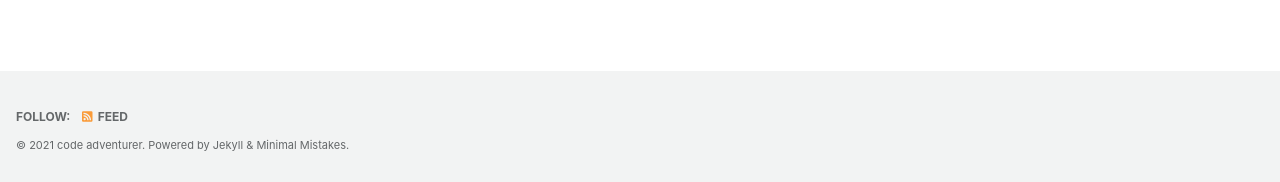
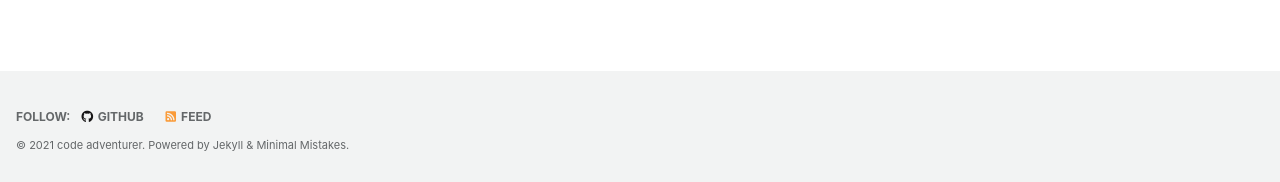
Before and after one commit to kdc7140/kdc7140.github.io, a Jekyll site: the page built from _pages/categories/category-tool.md, in a window 1280 px wide. Shown: the part 715-897 px from the top of the page. Built offline with Jekyll 4.4.1, drawn with Linux system fonts in a browser that asks for light colours; cached includes are drawn as plain includes; some web fonts are replaced.

Commit message:
footer change

```diff
--- a/_includes/footer.html
+++ b/_includes/footer.html
@@ -13,6 +13,8 @@
     {% endif %}
 
     {% unless site.atom_feed.hide %}
+      <li><a href="{% if site.atom_feed.path %}{{ site.atom_feed.path }}{% else %}{{ 'https://github.com/kdc7140' | relative_url }}{% endif %}"><i class="fab fa-fw fa-github" aria-hidden="true"></i> {{ Github | default: "Github" }}</a></li>
+
       <li><a href="{% if site.atom_feed.path %}{{ site.atom_feed.path }}{% else %}{{ '/feed.xml' | relative_url }}{% endif %}"><i class="fas fa-fw fa-rss-square" aria-hidden="true"></i> {{ site.data.ui-text[site.locale].feed_label | default: "Feed" }}</a></li>
     {% endunless %}
   </ul>
```
